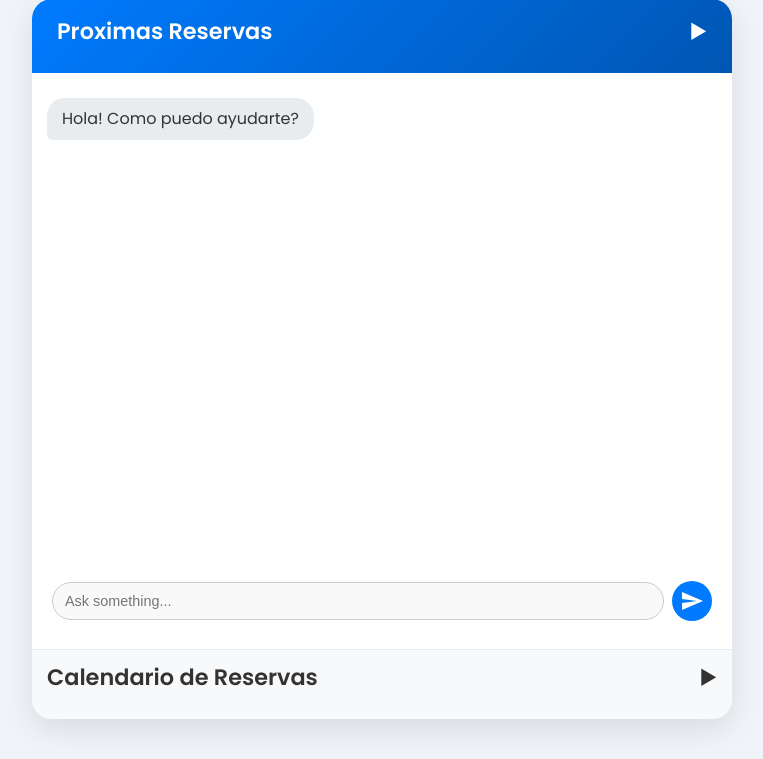
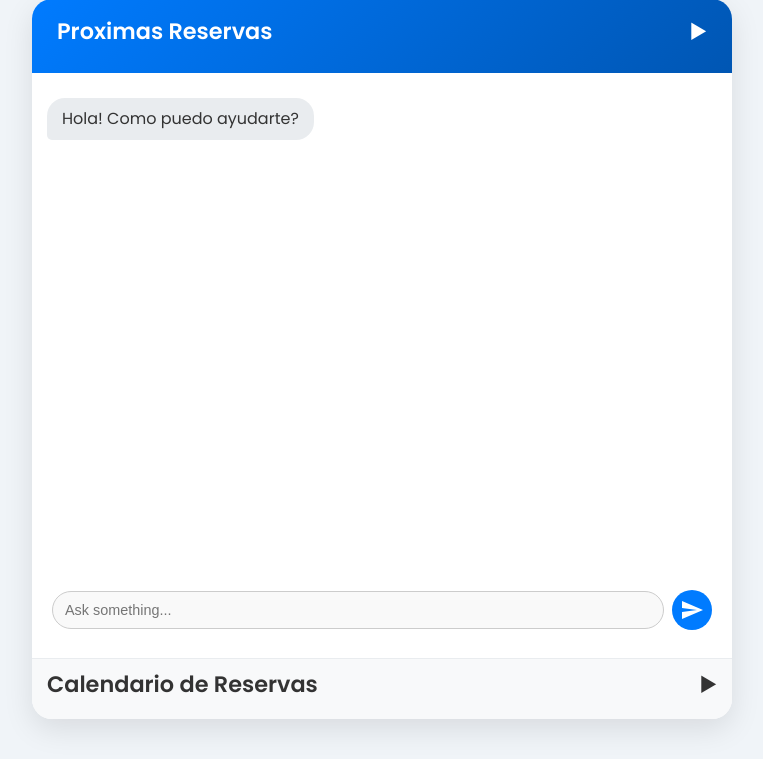
Before and after one commit to javivera/calendarioBot, a Flask app: page / in a window 1280 px wide. Shown: the part 41-800 px from the top of the page, without its empty margins (258-1021 px from the left). Run offline with Flask 3, Linux system fonts and the light colour scheme.

Commit message:
first commit

```diff
--- a/static/style.css
+++ b/static/style.css
@@ -14,13 +14,13 @@ body {
     color: #333;
     margin: 0;
     padding: 0;
-    height: 100dvh;
+    height: 100dvh; /* Use dynamic viewport height */
     overflow: hidden;
 }
 
 .container {
     width: 100vw;
-    height: 100dvh;
+    height: 100dvh; /* Use dynamic viewport height */
     background-color: #ffffff;
     overflow: hidden;
     display: flex;
@@ -81,7 +81,7 @@ h2 {
     padding: 15px 10px;
     display: flex;
     flex-direction: column;
-    flex-grow: 1;
+    flex: 1; /* Allow it to grow and shrink */
     overflow: hidden;
     min-height: 0;
 }
@@ -252,22 +252,26 @@ h2 {
 
 /* --- CALENDAR SECTION --- */
 .calendar-section {
-    padding: 10px 15px;
+    padding: 8px 15px; /* Reduced padding */
     background-color: #f8f9fa;
     border-top: 1px solid #e9ecef;
-    flex-shrink: 0;
+    flex-shrink: 0; /* Prevent shrinking */
+    min-height: 50px; /* Ensure minimum height for header */
+    overflow: hidden;
 }
 
 .calendar-content {
-    overflow: hidden;
+    overflow-y: auto; /* Allow scrolling when expanded */
     transition: max-height 0.4s ease-in-out;
+    -webkit-overflow-scrolling: touch;
 }
 
 .calendar-header {
     display: flex;
     justify-content: space-between;
     align-items: center;
-    margin-bottom: 15px;
+    margin-bottom: 10px; /* Reduced margin */
+    cursor: pointer;
 }
 
 .calendar-header h3 {
--- a/templates/index.html
+++ b/templates/index.html
@@ -85,7 +85,7 @@
 
             calendarToggleHeader.addEventListener('click', () => {
                 const isCollapsed = calendarContent.style.maxHeight === '0px';
-                calendarContent.style.maxHeight = isCollapsed ? '9999px' : '0px'; // Use a large value for expansion
+                calendarContent.style.maxHeight = isCollapsed ? '300px' : '0px';
                 calendarCollapseIcon.textContent = isCollapsed ? '▼' : '▶';
             });
 
```
